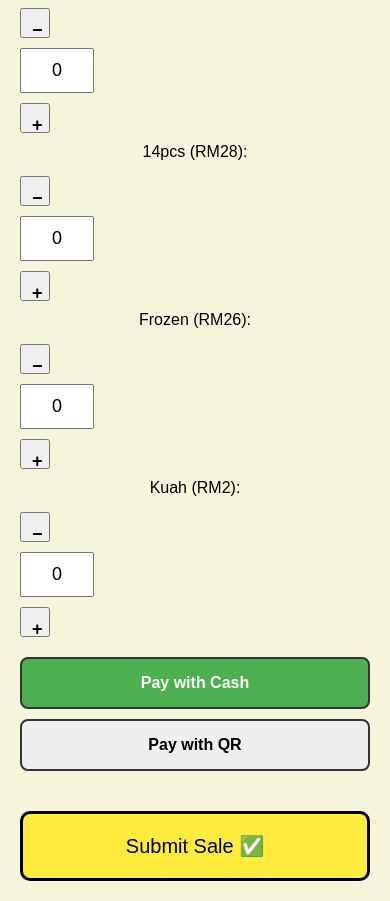
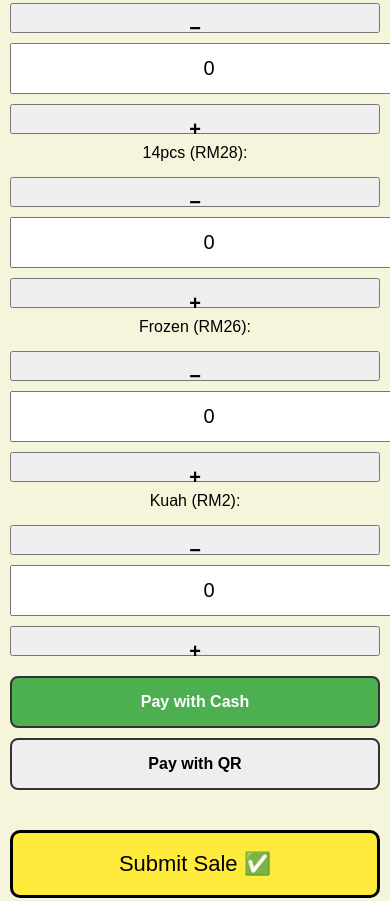
Before and after one commit to asyrafab/daging-topi-payment, a plain HTML site: page index.html in a window 390 px wide. Shown: the part 289-1190 px from the top of the page. Drawn offline with Linux system fonts and the light colour scheme.

Commit message:
Update index.html

```diff
--- a/index.html
+++ b/index.html
@@ -1,9 +1,13 @@
 <!DOCTYPE html>
 <html lang="en">
 <head>
+  <meta name="viewport" content="width=device-width, initial-scale=1.0">
   <meta charset="UTF-8">
   <title>Daging Topi Payment System</title>
   <style>
+    html {
+      font-size: 16px;
+    }
     body {
       font-family: Arial, sans-serif;
       padding: 20px;
@@ -108,17 +112,26 @@
       }
     }
   @media (max-width: 768px) {
+  body {
+    padding: 10px;
+    max-width: 100%;
+  }
+  h2 {
+    font-size: 20px;
+  }
   .row, .item {
     flex-direction: column;
     align-items: stretch;
+    width: 100%;
   }
   .item label {
     text-align: center;
     margin-bottom: 5px;
   }
   .item input, .item button, select, input[type="date"] {
-    font-size: 18px;
-    padding: 10px;
+    font-size: 20px;
+    padding: 12px;
+    width: 100%;
   }
   .payment-buttons {
     flex-direction: column;
@@ -126,17 +139,23 @@
   }
   .big-submit {
     width: 100%;
-    font-size: 20px;
-    padding: 20px;
+    font-size: 22px;
+    padding: 18px;
   }
   button.secondary {
     width: 100%;
     margin-bottom: 10px;
   }
   table {
-    font-size: 14px;
+    font-size: 16px;
+    word-break: break-word;
+  }
+  #report table {
+    overflow-x: auto;
+    display: block;
   }
 }
+
 </style>
 </head>
 <body>
```
